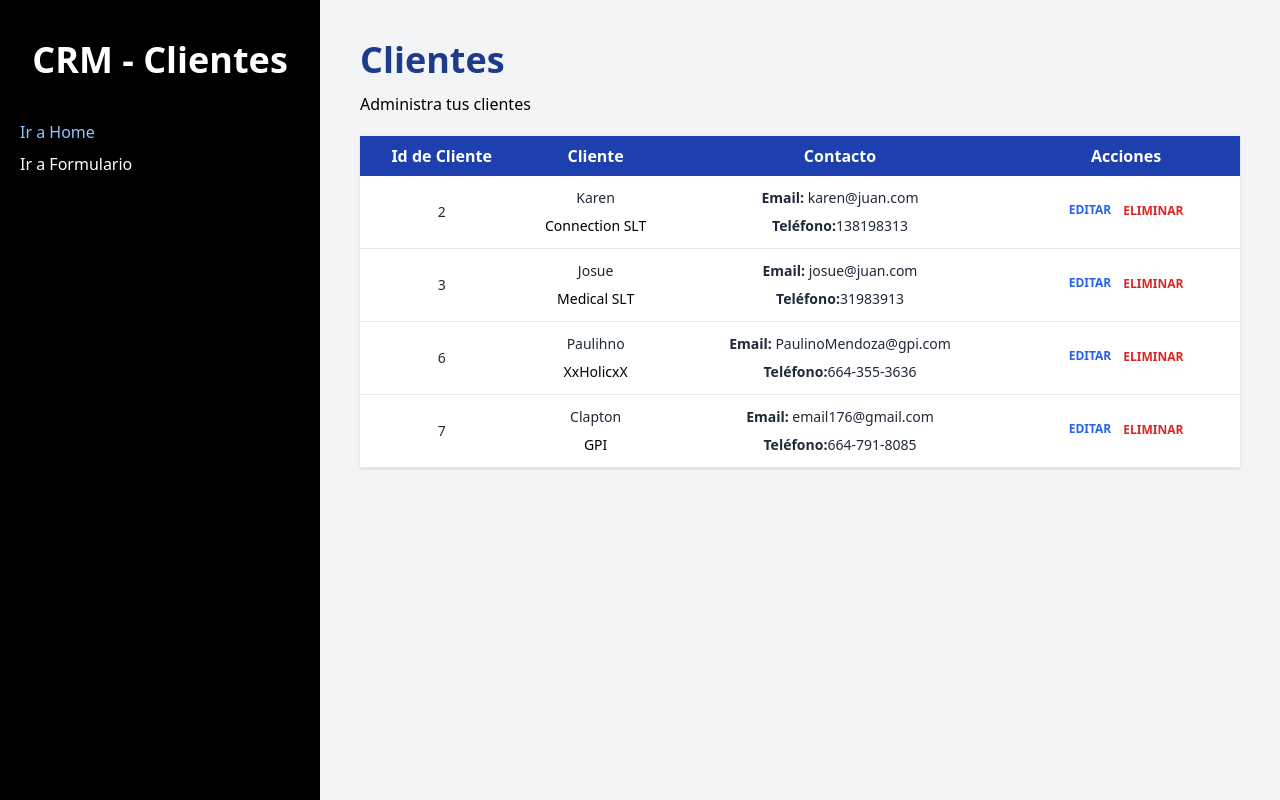
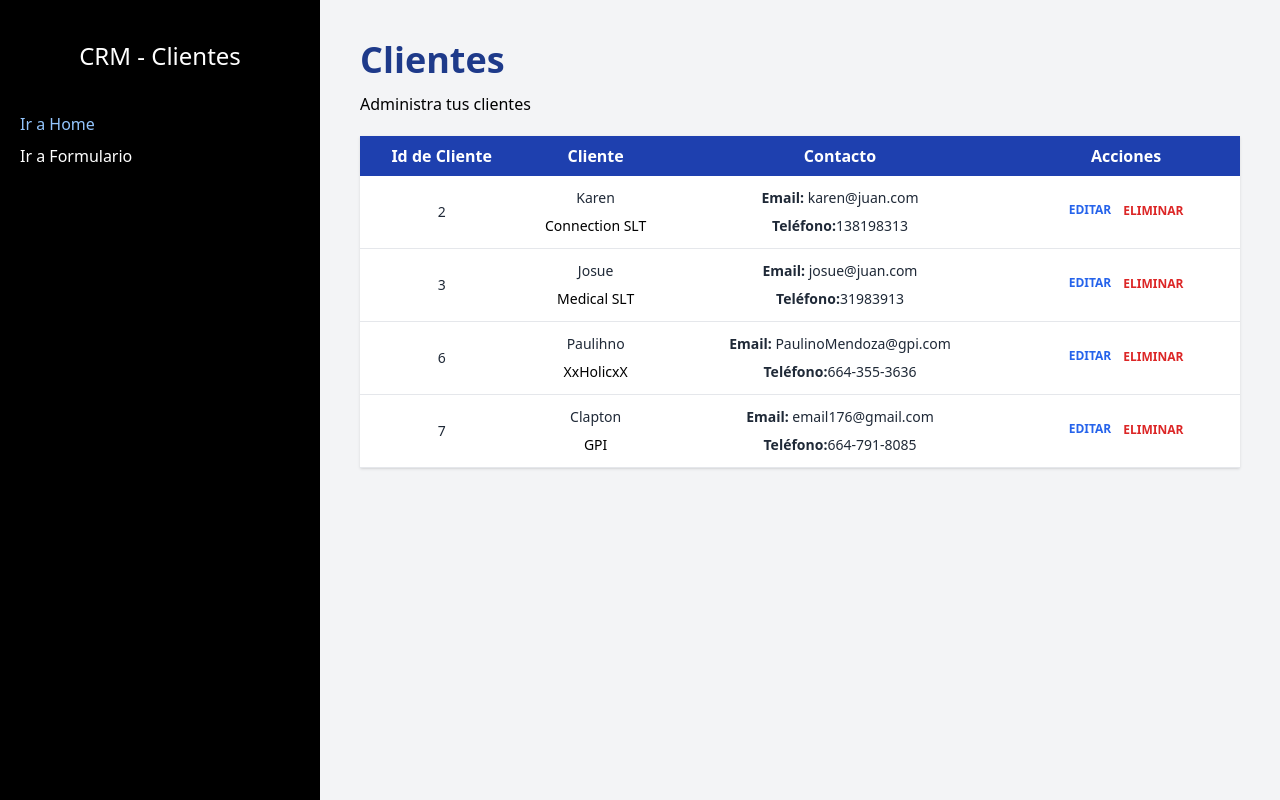
Before and after one commit to AntonioIB9D/Crm-Clients, a React (Vite) app: page / in a window 1280 px wide. Built offline with nearby package versions, Linux system fonts and the light colour scheme; data requests are answered from the project's data file.

Commit message:
Fix visual effects

```diff
--- a/src/Components/Layout.jsx
+++ b/src/Components/Layout.jsx
@@ -6,9 +6,7 @@ function Layout() {
   return (
     <div className="md:flex md:min-h-screen">
       <aside className="md:w-1/4 bg-black px-5 py-10">
-        <h2 className="text-4xl font-black text-center text-white">
-          CRM - Clientes
-        </h2>
+        <h2 className="text-2xl text-center text-white">CRM - Clientes</h2>
 
         <nav className="mt-10">
           <Link
```
